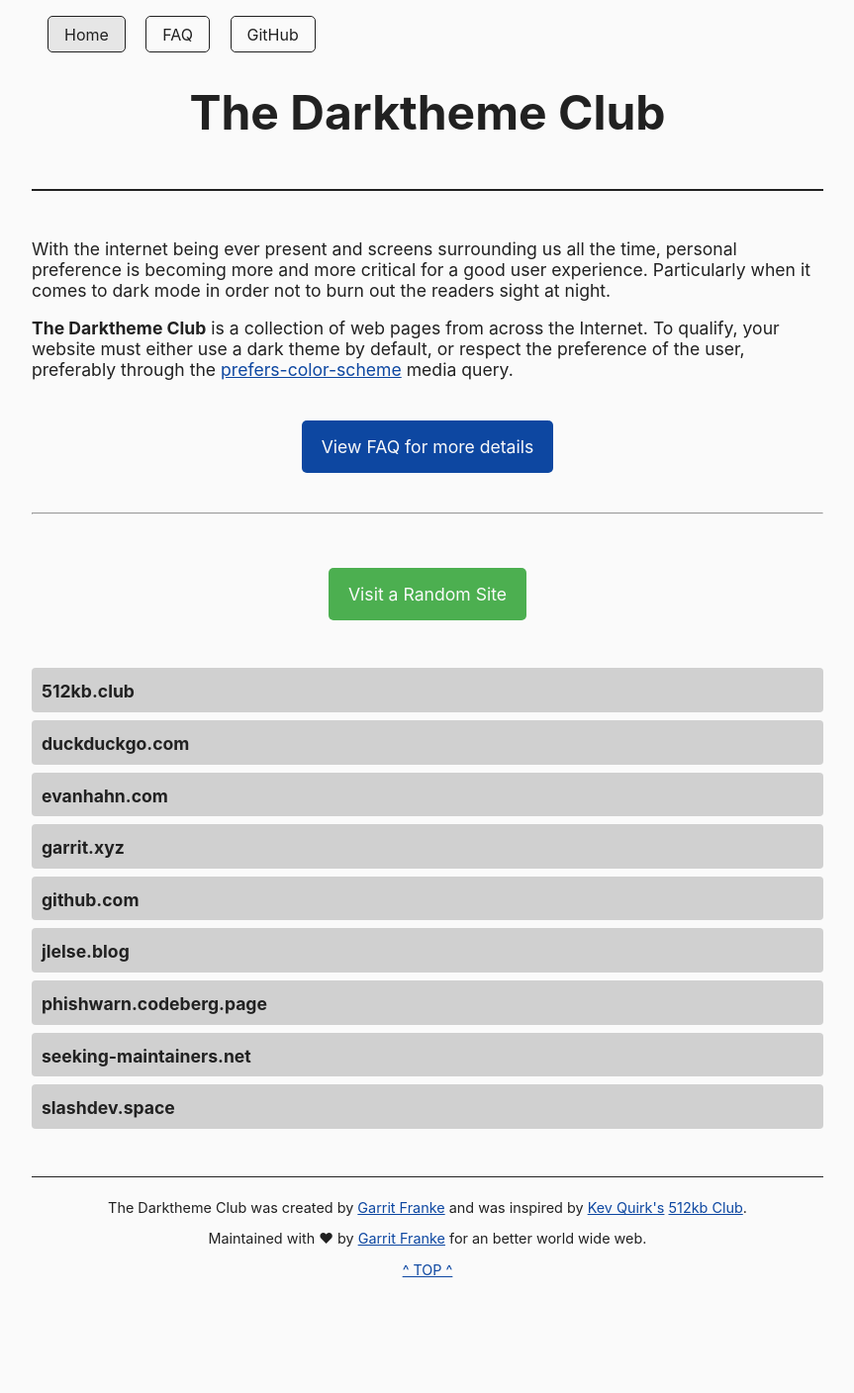
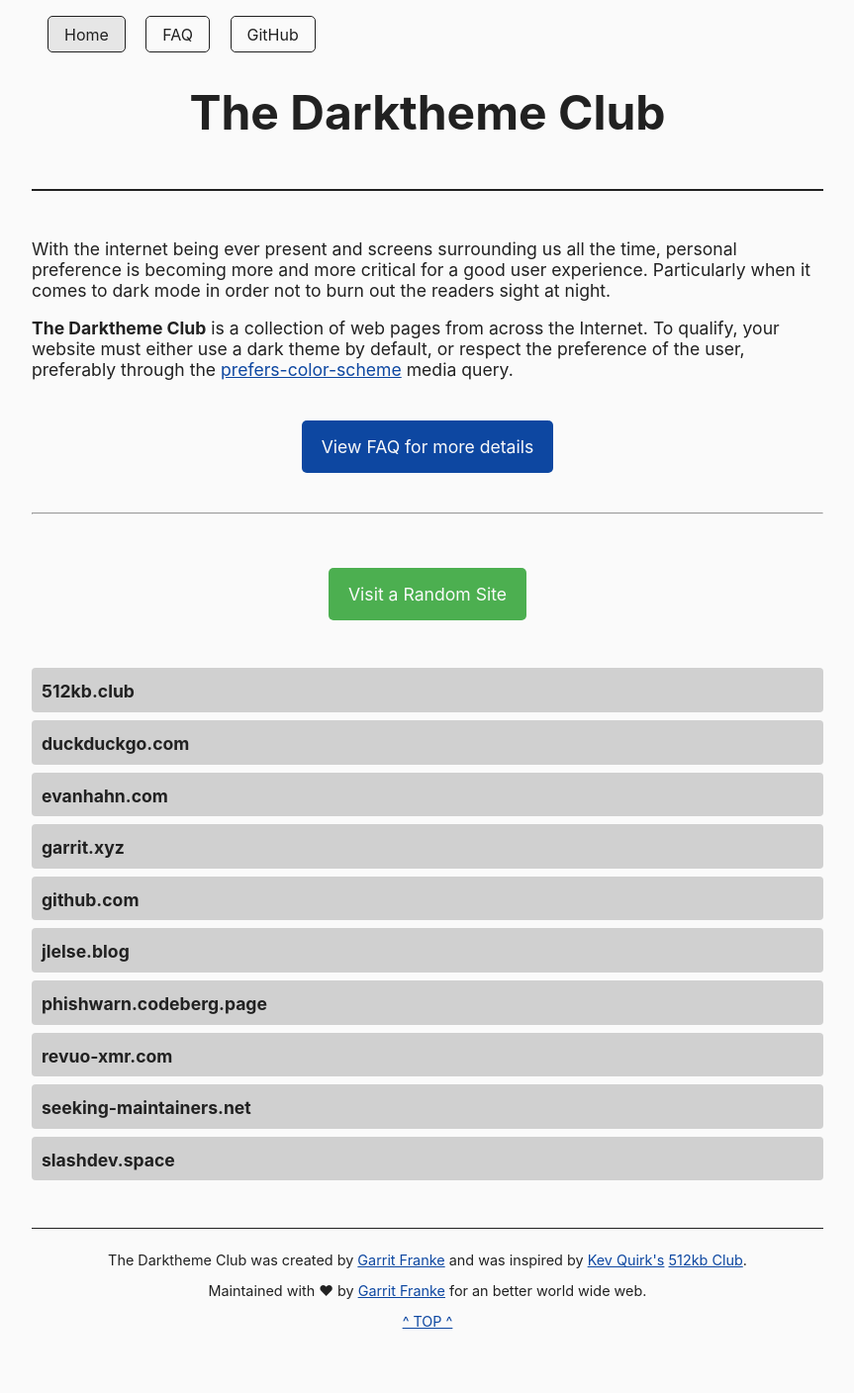
Before and after one commit to katherinek727/darktheme.club, a Jekyll site: the page built from index.md, in a window 1280 px wide. Shown: the whole page at 99% size, without its empty margins (208-1071 px from the left). Built offline with Jekyll 4.4.1, drawn with Linux system fonts in a browser that asks for light colours; before the commit the page ends 1356 px from its top, so only the background shows below that.

Commit message:
add revuo-xmr

```diff
--- a/_data/sites.yml
+++ b/_data/sites.yml
@@ -33,6 +33,11 @@
   method: mediaquery
   last_checked: 2022-07-16
 
+- domain: revuo-xmr.com
+  url: https://revuo-xmr.com/
+  method: javascript
+  last_checked: 2022-07-16
+
 - domain: seeking-maintainers.net
   url: https://seeking-maintainers.net/
   method: mediaquery
```
